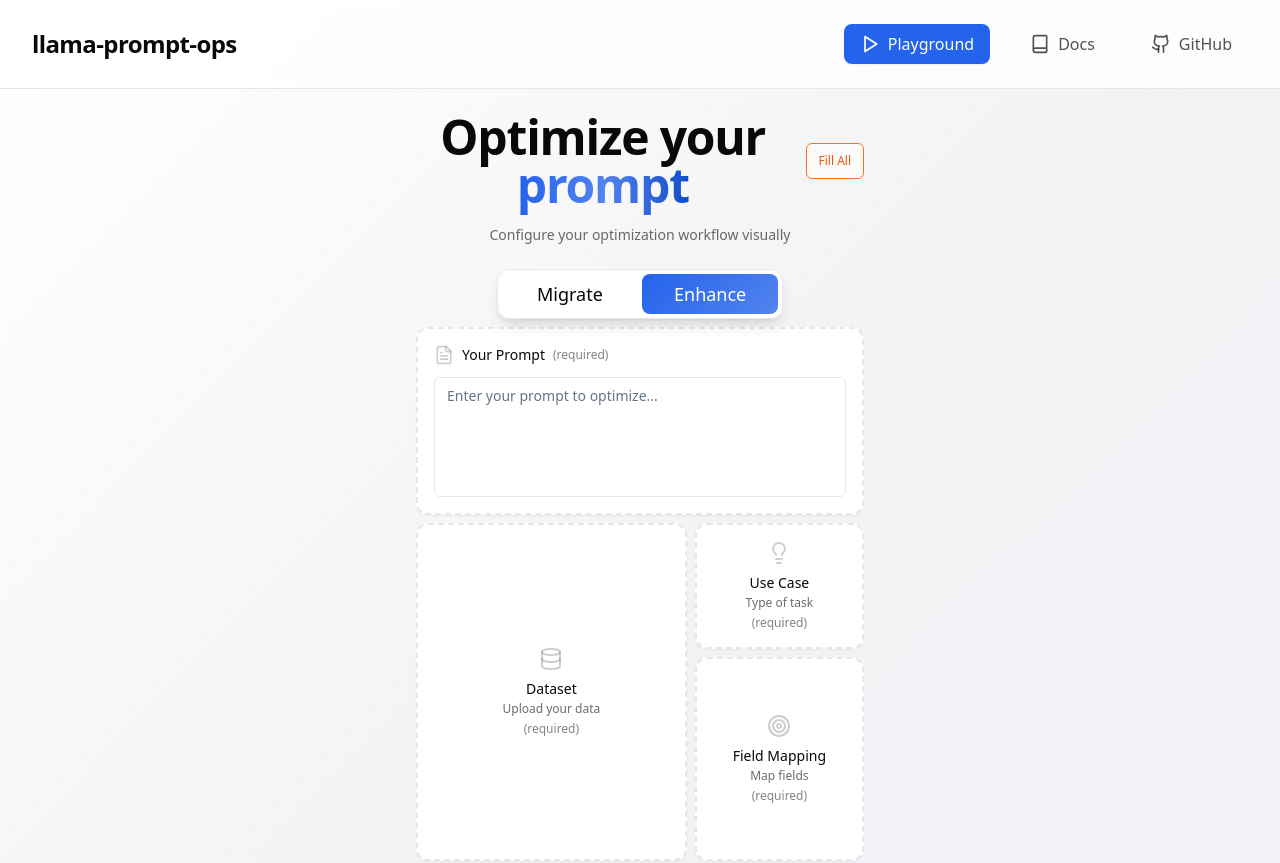
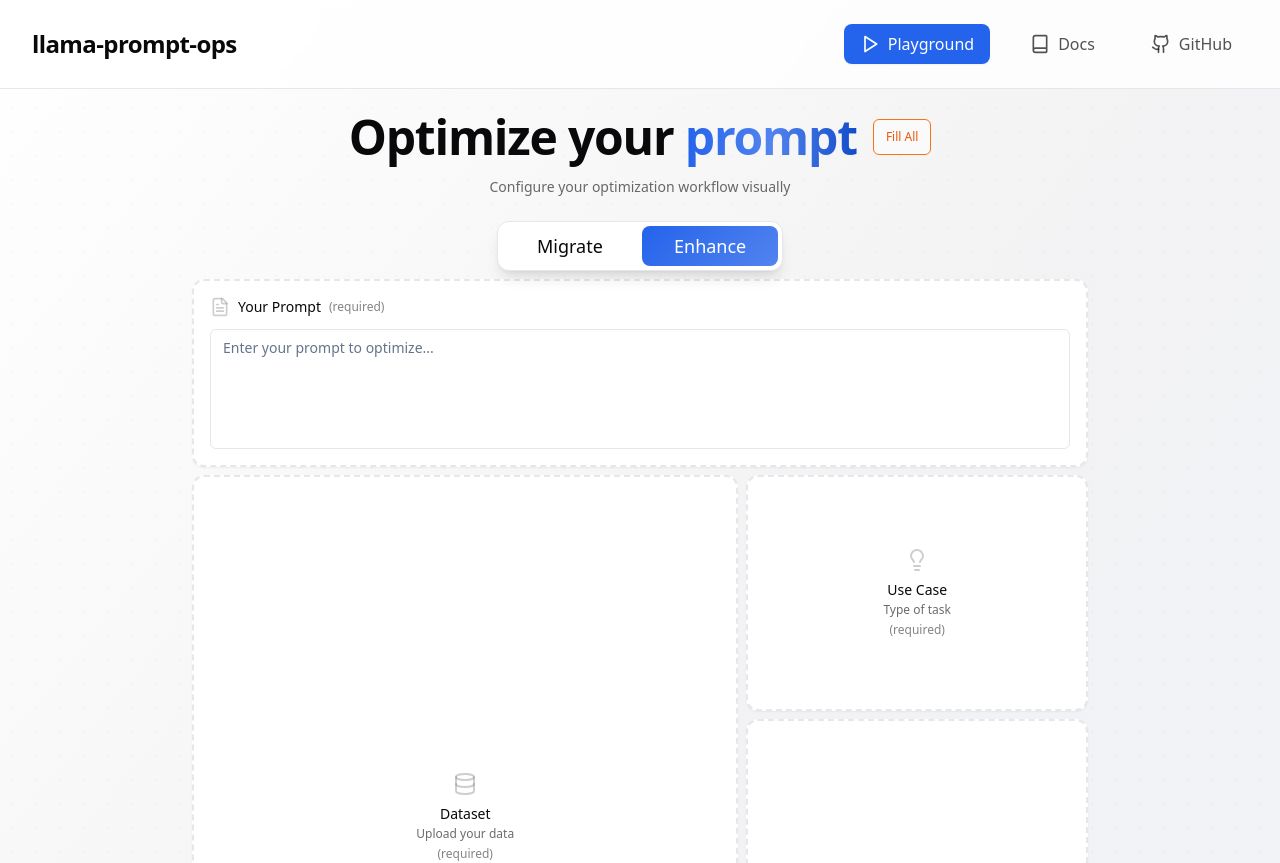
Before and after one commit to meta-llama/prompt-ops, a React (Vite) app in the folder frontend/: page /optimization-grid in a window 1280 px wide. Shown: the top 863 px of the page. Built offline with nearby package versions, Linux system fonts and the light colour scheme.

Commit message:
ui: update optimization grid width

```diff
--- a/frontend/src/pages/OptimizationGrid.tsx
+++ b/frontend/src/pages/OptimizationGrid.tsx
@@ -297,7 +297,7 @@
 
       {/* Content */}
       <div className="relative z-10 pt-6 pb-12">
-        <GridLayout maxWidth="max-w-md">
+        <GridLayout maxWidth="max-w-4xl">
           {/* Header */}
           <div className="text-center mb-6">
             <div className="flex items-center justify-center gap-4 mb-4">
```
